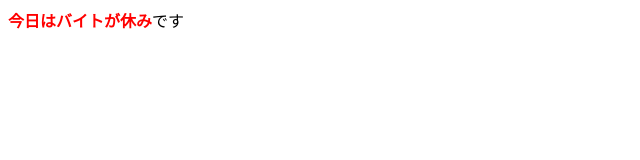
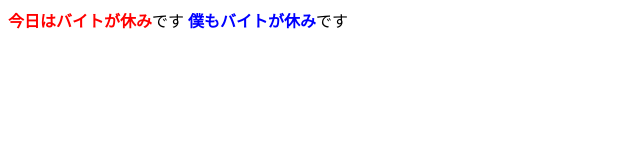
Before and after one commit to Kaito-footstar/20260427-git-workshop, a plain HTML site: page index.html in a window 1280 px wide. Shown: the whole page, without its empty margins (0-640 px from the left). Drawn offline with Linux system fonts and the light colour scheme.

Commit message:
返信しました

```diff
--- a/index.html
+++ b/index.html
@@ -6,5 +6,6 @@
   </head>
   <body>
     <strong style="color:red">今日はバイトが休み</strong>です
+    <strong style="color:blue">僕もバイトが休み</strong>です
   </body>
 </html>
```
